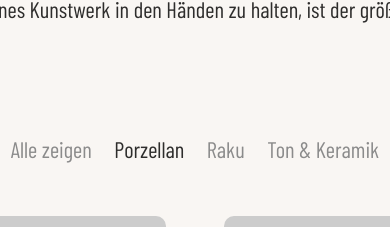
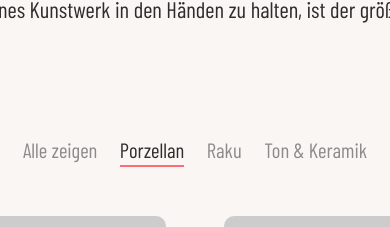
Before and after one commit to Fluxticks/jutta-production, a Next.js app: page / in a window 390 px wide. Shown: the part 1108-1335 px from the top of the page. Built offline with nearby package versions, Linux system fonts and the light colour scheme.

Commit message:
Implemented gallery nav bar mobile layout

```diff
--- a/components/styles/GallerySection.module.css
+++ b/components/styles/GallerySection.module.css
@@ -124,11 +124,15 @@
   text-decoration: none;
   list-style: none;
   width: fit-content;
-  @apply flex gap-5 mx-auto justify-center items-center;
+  position: sticky;
+  top: 0;
+  z-index: 1;
+  @apply flex gap-5 mx-auto justify-center items-center bg-custom-cream w-screen;
 }
 
 .nav_item {
-  @apply relative cursor-pointer text-xl text-custom-ash;
+  font-size: clamp(0.9rem, 3vw + 0.5rem, 1.25rem);
+  @apply relative cursor-pointer text-custom-ash;
 }
 
 .nav_item::before {
@@ -139,8 +143,31 @@
   @apply relative text-custom-grey;
 }
 
+.nav_active_item::after {
+  content: "";
+  display: block;
+  position: absolute;
+  height: 2px;
+  width: 100%;
+  @apply bg-custom-coral text-custom-coral;
+}
+
 .nav_highlight {
   display: none;
+}
+
+@screen lg {
+  .nav_container {
+    position: initial;
+    width: auto;
+  }
+
+  .nav_item {
+    @apply text-xl;
+  }
+
+  .nav_highlight {
+    display: block;
     position: absolute;
     height: 2px;
     border-radius: 1000px;
@@ -151,6 +178,11 @@
     @apply bg-custom-coral text-custom-coral;
   }
 
+  .nav_active_item::after {
+    display: none;
+  }
+}
+
 .image_grid {
   grid-template-columns: 1fr 1fr 1fr 1fr;
   @apply grid gap-10 my-10 mx-auto;
```
Lines whose indentation alone changed are shown as unchanged.
